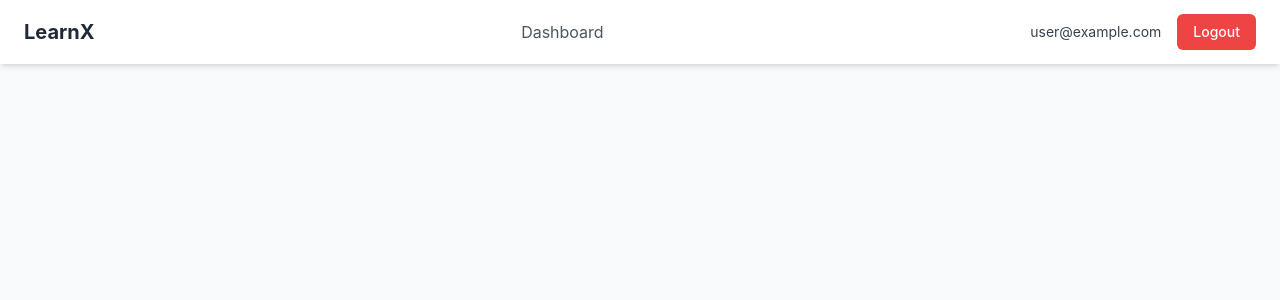
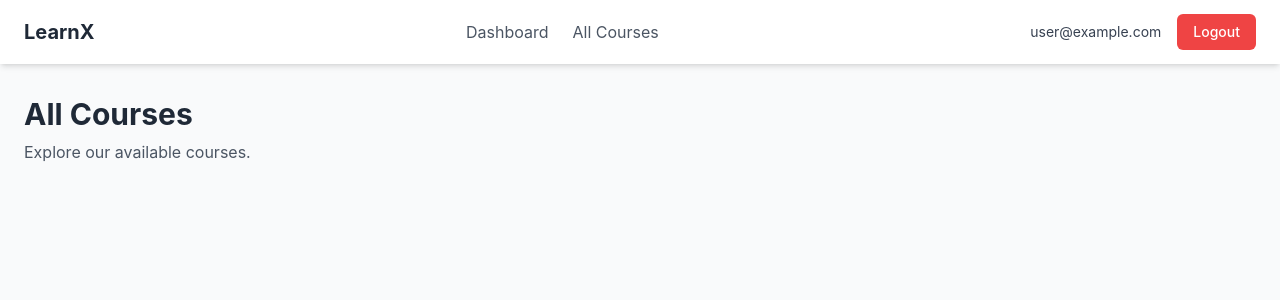
Before and after one commit to sanchitachaurasia/Learning-Website-with-Clickstream, a React (Create React App) app in the folder client/: page /courses in a window 1280 px wide. Shown: the top 300 px of the page. Built offline with nearby package versions, Linux system fonts and the light colour scheme; no server answers; sample sign-in values are in the browser's storage.

Commit message:
feat: Add All Courses page and navigation link

```diff
--- a/client/src/App.js
+++ b/client/src/App.js
@@ -6,6 +6,7 @@ import Login from "./pages/Login";
 import Register from "./pages/Register";
 import Dashboard from "./pages/Dashboard";
 import Header from "./components/Header";
+import Courses from "./pages/Courses";
 
 function App() {
   const [user, loading] = useAuthState(auth);
@@ -44,6 +45,11 @@ function App() {
             path="/dashboard"
             element={user ? <Dashboard /> : <Navigate to="/login" />}
           />
+
+          <Route
+            path="/courses"
+            element={user ? <Courses /> : <Navigate to="/login" />}
+          />
         </Routes>
       </Router>
     </div>
--- a/client/src/components/Header.js
+++ b/client/src/components/Header.js
@@ -32,6 +32,9 @@ export default function Header() {
           >
             Dashboard
           </Link>
+          <Link to="/courses" className="text-gray-600 hover:text-blue-600 px-3 py-2 rounded">
+            All Courses
+          </Link>
           {/* We will add the 'All Courses' link in a later step */}
         </div>
 
--- /dev/null
+++ b/client/src/pages/Courses.js
@@ -0,0 +1,11 @@
+import React from 'react';
+import Layout from '../components/Layout';
+
+export default function Courses() {
+  return (
+    <Layout>
+      <h1 className="text-3xl font-bold text-gray-800">All Courses</h1>
+      <p className="mt-2 text-gray-600">Explore our available courses.</p>
+    </Layout>
+  );
+}
```
